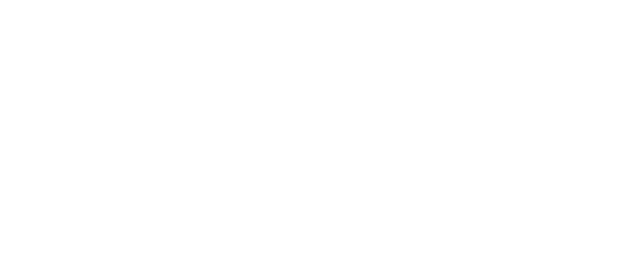
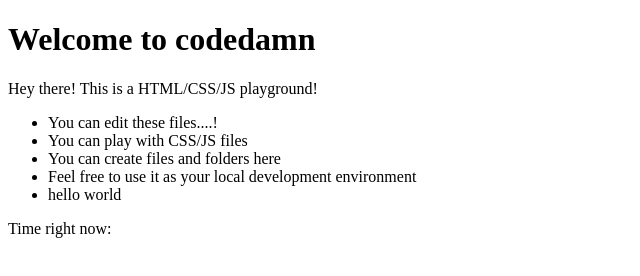
Before and after one commit to Aditya-Karki03/codeDamn, a plain HTML site: page index.html in a window 1280 px wide. Shown: the whole page, without its empty margins (0-640 px from the left). Drawn offline with Linux system fonts and the light colour scheme.

Commit message:
Update index.html

```diff
--- a/index.html
+++ b/index.html
@@ -1,11 +1,23 @@
-<!DOCTYPE html>
-<html lang="en">
+<!doctype HTML>
+<html>
 	<head>
+		<title>codedamn HTML Playground</title>
 		<meta charset="UTF-8">
 		<meta name="viewport" content="width=device-width, initial-scale=1.0">
-    <title>Document</title>
+		<link rel="stylesheet" href="/style.css" />
 	</head>
 	<body>
+		<h1>Welcome to codedamn</h1>
+		<p>Hey there! This is a HTML/CSS/JS playground!</p>
+		<ul>
+			<li>You can edit these files....!</li>
+			<li>You can play with CSS/JS files</li>
+			<li>You can create files and folders here</li>
+			<li>Feel free to use it as your local development environment</li>
+			<li>hello world</li>
+		</ul>
 
+		<div id="time">Time right now: <span></span></div>
+		<script src="/script.js"></script>
 	</body>
 </html>
```
Lines whose indentation alone changed are shown as unchanged.
